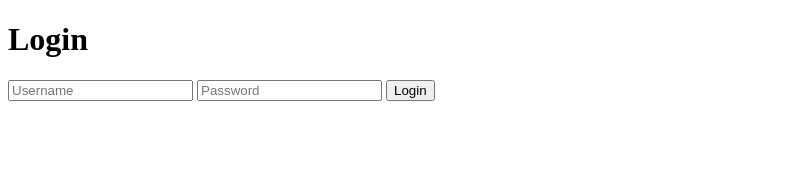
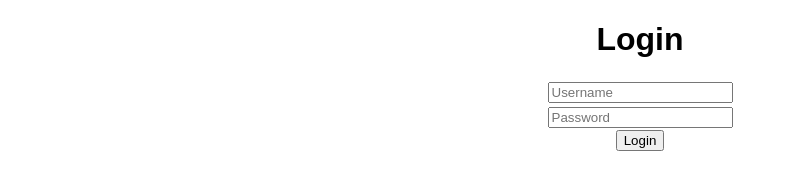
Before and after one commit to Vito-Coding/My-Login-Website, a plain HTML site: page index.html in a window 1280 px wide. Shown: the whole page, without its empty margins (0-788 px from the left). Drawn offline with Linux system fonts and the light colour scheme.

Commit message:
Added css, styling added.

```diff
--- a/index.html
+++ b/index.html
@@ -4,6 +4,7 @@
     <meta charset="UTF-8">
     <meta name="viewport" content="width=device-width, initial-scale=1.0">
     <title>Login</title>
+    <link rel="stylesheet" href="styles.css">
 </head>
 <body>
     <h1>Login</h1>
@@ -30,6 +31,7 @@
             const password = document.getElementById('password').value;
             console.log(username + password)
             const hash = await sha256(username + password); // Simple encoding for example purposes
+            const temp = sha256(username + password)
             console.log(hash)
 
             if (hash === predefinedHash) {
--- /dev/null
+++ b/styles.css
@@ -0,0 +1,23 @@
+
+input{
+    margin-bottom: 2px;
+    margin-top: 2px;
+    outline-color: aquamarine;
+    outline-width: 2px;
+}
+
+button{
+    outline-color: mediumturquoise;
+}
+
+form{
+    display: flex;
+    flex-direction: column;
+    align-items: center;
+    font-size: large;
+}
+
+h1{
+    text-align: center;
+    font-family: Arial, Helvetica, sans-serif;
+}
```
